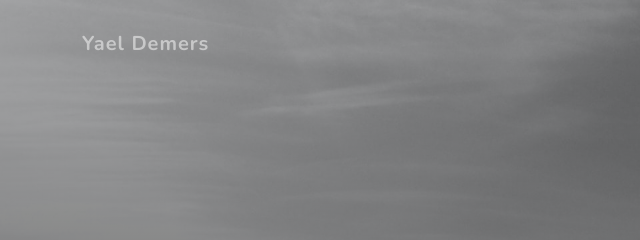
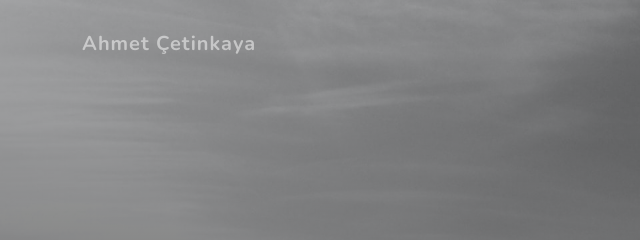
Before and after one commit to cetinkaya-ahmet/cetinkaya-ahmet.github.io, a plain HTML site: page index.html in a window 1280 px wide. Shown: the top 240 px of the page, 0-640 px from the left. Drawn offline with nearby package versions, Linux system fonts and the light colour scheme.

Commit message:
Update index.html

```diff
--- a/index.html
+++ b/index.html
@@ -5,7 +5,7 @@
         <meta name="viewport" content="width=device-width, initial-scale=1, shrink-to-fit=no" />
         <meta name="description" content="" />
         <meta name="author" content="" />
-        <title>Yael Demers</title>
+        <title>Ahmet Çetinkaya</title>
         <link rel="icon" type="image/x-icon" href="assets/img/web-icon.ico" />
         <!-- Font Awesome icons (free version)-->
         <script src="https://use.fontawesome.com/releases/v5.15.1/js/all.js" crossorigin="anonymous"></script>
@@ -19,7 +19,7 @@
         <!-- Navigation-->
         <nav class="navbar navbar-expand-lg navbar-light fixed-top" id="mainNav">
             <div class="container">
-                <a class="navbar-brand js-scroll-trigger" href="#page-top">Yael Demers</a>
+                <a class="navbar-brand js-scroll-trigger" href="#page-top">Ahmet Çetinkaya</a>
                 <button class="navbar-toggler navbar-toggler-right" type="button" data-toggle="collapse" data-target="#navbarResponsive" aria-controls="navbarResponsive" aria-expanded="false" aria-label="Toggle navigation">
                     Menu
                     <i class="fas fa-bars"></i>
@@ -167,7 +167,7 @@
             </div>
         </section>
         <!-- Footer-->
-        <footer class="footer bg-black small text-center text-white-50"><div class="container">Copyright © 2021. Yael Demers. All rights reserved.</div></footer>
+        <footer class="footer bg-black small text-center text-white-50"><div class="container">Copyright © 2021. Ahmet Çetinkaya. All rights reserved.</div></footer>
         <!-- Bootstrap core JS-->
         <script src="https://cdnjs.cloudflare.com/ajax/libs/jquery/3.5.1/jquery.min.js"></script>
         <script src="https://cdn.jsdelivr.net/npm/bootstrap@4.5.3/dist/js/bootstrap.bundle.min.js"></script>
```
